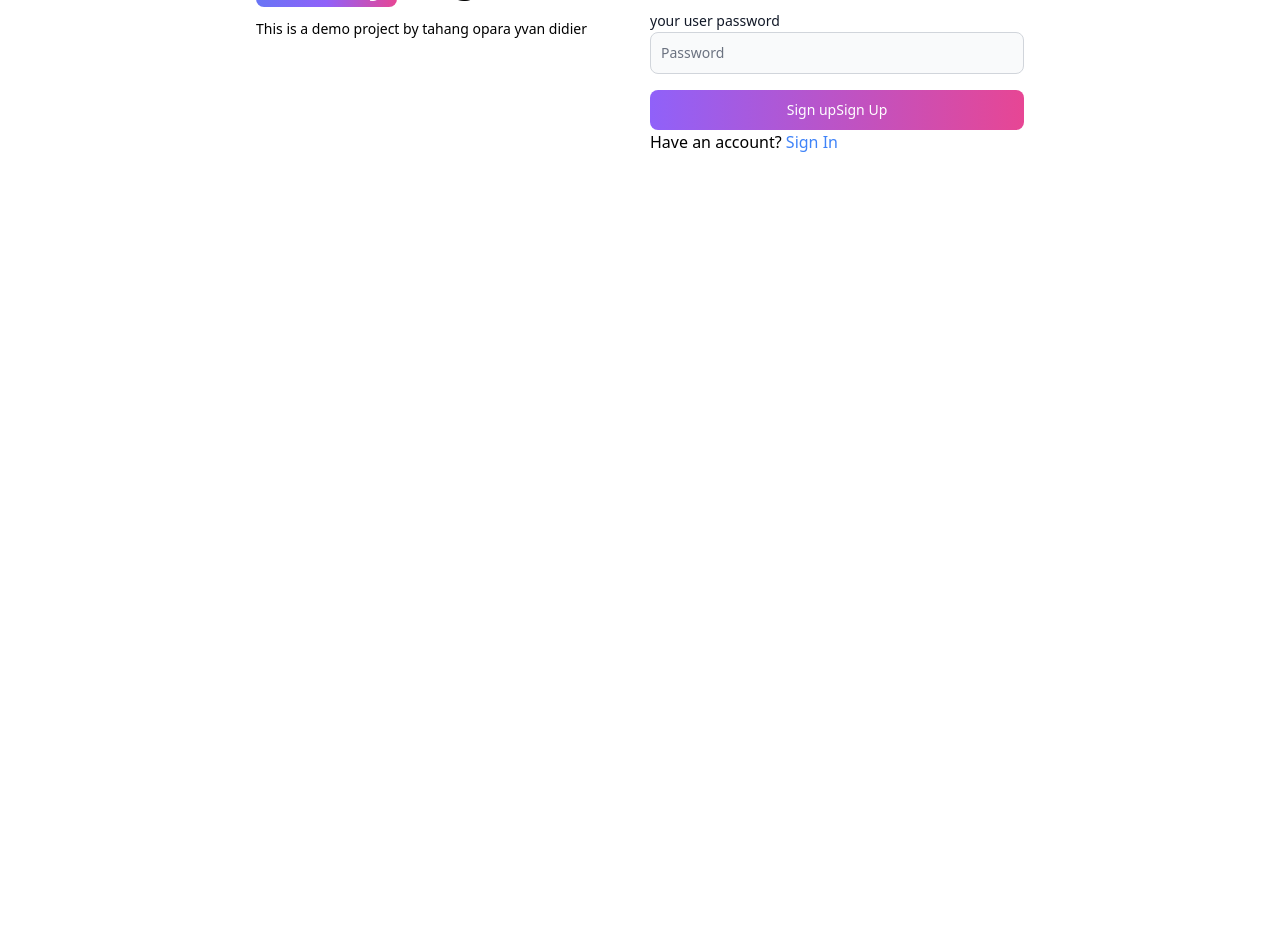
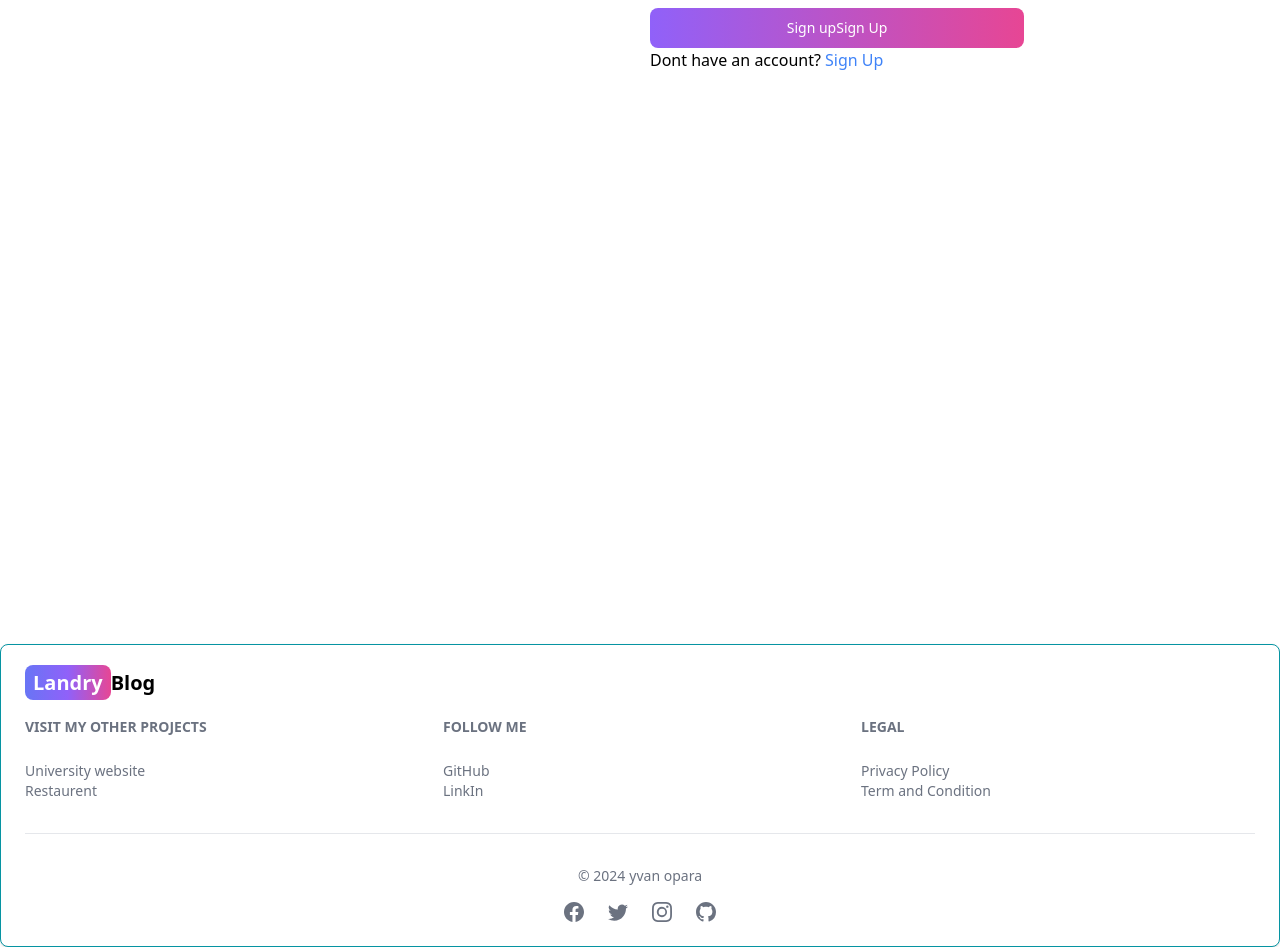
Before and after one commit to yvanopara/blog, a React (Vite) app in the folder client/: page /sign-in in a window 1280 px wide. Shown: the part 300-1247 px from the top of the page. Before the commit the page ends 944 px from the top, so only its background shows below. Built offline with nearby package versions, Linux system fonts and the light colour scheme.

Commit message:
setting up the footer component

```diff
--- a/client/src/App.jsx
+++ b/client/src/App.jsx
@@ -4,8 +4,9 @@ import About from './pages/About'
 import SignIn from './pages/SignIn'
 import SignUp from './pages/SignUp'
 import Dashboard from './pages/Dashboard'
-import Header from './pages/Header'
+import Header from './components/Header'
 import Project from './pages/Project'
+import Footer from './components/Footer'
 
 
 
@@ -22,6 +23,7 @@ export default function App() {
         <Route path='/dashboard' element={<Dashboard />} />
         <Route path='/project' element={<Project />} />
       </Routes>
+      <Footer />
     </BrowserRouter>
 
   )
--- /dev/null
+++ b/client/src/components/Footer.jsx
@@ -0,0 +1,96 @@
+import { Link } from 'react-router-dom';
+import { Footer} from 'flowbite-react';
+import {BsFacebook, BsInstagram, BsTwitter, BsGithub} from 'react-icons/bs';
+
+
+
+
+export default function FooterCom() {
+  return (
+   <Footer container className='border border-t-18  border-teal-500'>
+    <div className=' w-full max-w-9xl mx-auto'>
+        <div className='w-full justify-between'>
+            <div className=''>
+            <Link to="/" className='self-center whitespace-nowrap text-sm
+            sm:text-xl font-semibold dark:text-white' >
+            <span className='px-2 py-1 bg-gradient-to-r from-indigo-500 via-purple-500
+            to-pink-500 rounded-lg text-white'>Landry</span>Blog
+            </Link>
+
+            </div>
+            <div className="grid grid-cols-2 gap-3 mt-5 sm:grid-cols-3 sm:gap-6">
+                <div>
+                     <Footer.Title title='Visit my other projects'/>
+                <Footer.LinkGroup>
+                    <Footer.Link href='https://www.google.com'
+                    target='_blanck' >
+                     University website
+                    </Footer.Link>
+                </Footer.LinkGroup>
+
+                <Footer.LinkGroup>
+                    <Footer.Link href='https://www.google.com'
+                    target='_blanck' >
+                     Restaurent
+                    </Footer.Link>
+                </Footer.LinkGroup>
+                </div>
+                <div>
+                     <Footer.Title title='FOLLOW ME'/>
+                <Footer.LinkGroup>
+                    <Footer.Link href='https://www.google.com'
+                    target='_blanck' >
+                     GitHub
+                    </Footer.Link>
+                </Footer.LinkGroup>
+
+                <Footer.LinkGroup>
+                    <Footer.Link href='https://www.google.com'
+                    target='_blanck' >
+                     LinkIn
+                    </Footer.Link>
+                </Footer.LinkGroup>
+                </div>
+
+                <div>
+                     <Footer.Title title='legal'/>
+                <Footer.LinkGroup>
+                    <Footer.Link href='https://www.google.com'
+                    target='_blanck' >
+                     Privacy Policy
+                    </Footer.Link>
+                </Footer.LinkGroup>
+
+                <Footer.LinkGroup>
+                    <Footer.Link href='https://www.google.com'
+                    target='_blanck' >
+                     Term and Condition
+                    </Footer.Link>
+                </Footer.LinkGroup>
+                </div>
+
+            </div>
+
+
+        </div>
+        <Footer.Divider />
+        <div>
+            <Footer.Copyright
+             href='#'
+             by='yvan opara'
+            year={new Date().getFullYear()}
+
+              />
+              <div className=' flex gap-6 justify-center mt-4'>
+                <Footer.Icon href='#' icon={BsFacebook} />
+                <Footer.Icon href='#' icon={BsTwitter} />
+                <Footer.Icon href='#' icon={BsInstagram} />
+                <Footer.Icon href='#' icon={BsGithub} />
+
+              </div>
+        </div>
+    </div>
+
+   </Footer>
+  )
+}
--- a/client/src/pages/Header.jsx
+++ b/client/src/components/Header.jsx
@@ -8,8 +8,9 @@ export default function Header() {
     const path = useLocation().pathname;
   return (
     <Navbar className='border-b-2' >
-        <Link to="/" className='self-center whitespace-nowrap text-sm
+        <Link to="/" className='self-center whitespace-nowrap text-lg
             sm:text-xl font-semibold dark:text-white' >
+
             <span className='px-2 py-1 bg-gradient-to-r from-indigo-500 via-purple-500
             to-pink-500 rounded-lg text-white'>Landry</span>Blog
         </Link>
--- a/client/src/pages/SignIn.jsx
+++ b/client/src/pages/SignIn.jsx
@@ -13,13 +13,13 @@ export default function SignIn() {
   };
   const handleSubmit = async (e) => {
     e.preventDefault();
-    if (!formData.username || !formData.email || !formData.password) {
+    if (!formData.username || !formData.password) {
       return setErrorMessage('Please fill out all fields.');
     }
     try {
       setLoading(true);
       setErrorMessage(null);
-      const res = await fetch('http://localhost:3000/api/auth/signup', {
+      const res = await fetch('http://localhost:3000/api/auth/signin', {
         method: 'POST',
         headers: { 'Content-Type': 'application/json' },
         body: JSON.stringify(formData)
@@ -32,7 +32,7 @@ export default function SignIn() {
       }
       setLoading(false);
       if(res.ok) {
-        navigate('/sign-in');
+        navigate('/');
       }
     } catch (error) {
       setErrorMessage(error.message);
@@ -64,19 +64,12 @@ export default function SignIn() {
             id='username'onChange={handleChange}
             />
           </div>
-          <div>
-            <Label value='your user email'/>
-            <TextInput
-            type='email'
-            placeholder='Email'
-            id='email'onChange={handleChange}
-            />
-          </div>
+
           <div>
             <Label value='your user password'/>
             <TextInput
             type='password'
-            placeholder='Password'
+            placeholder='*******'
             id='password'
             onChange={handleChange}
             />
@@ -95,9 +88,9 @@ export default function SignIn() {
           </Button>
         </form>
         <div>
-          <span>Have an account? </span>
-          <Link to='/sing-in' className='text-blue-500'>
-          Sign In
+          <span>Dont have an account? </span>
+          <Link to='/sing-up' className='text-blue-500'>
+          Sign Up
           </Link>
         </div>
        {
```
Also changed, not shown: 1 other file (tests, documents, lock files or other folders).
